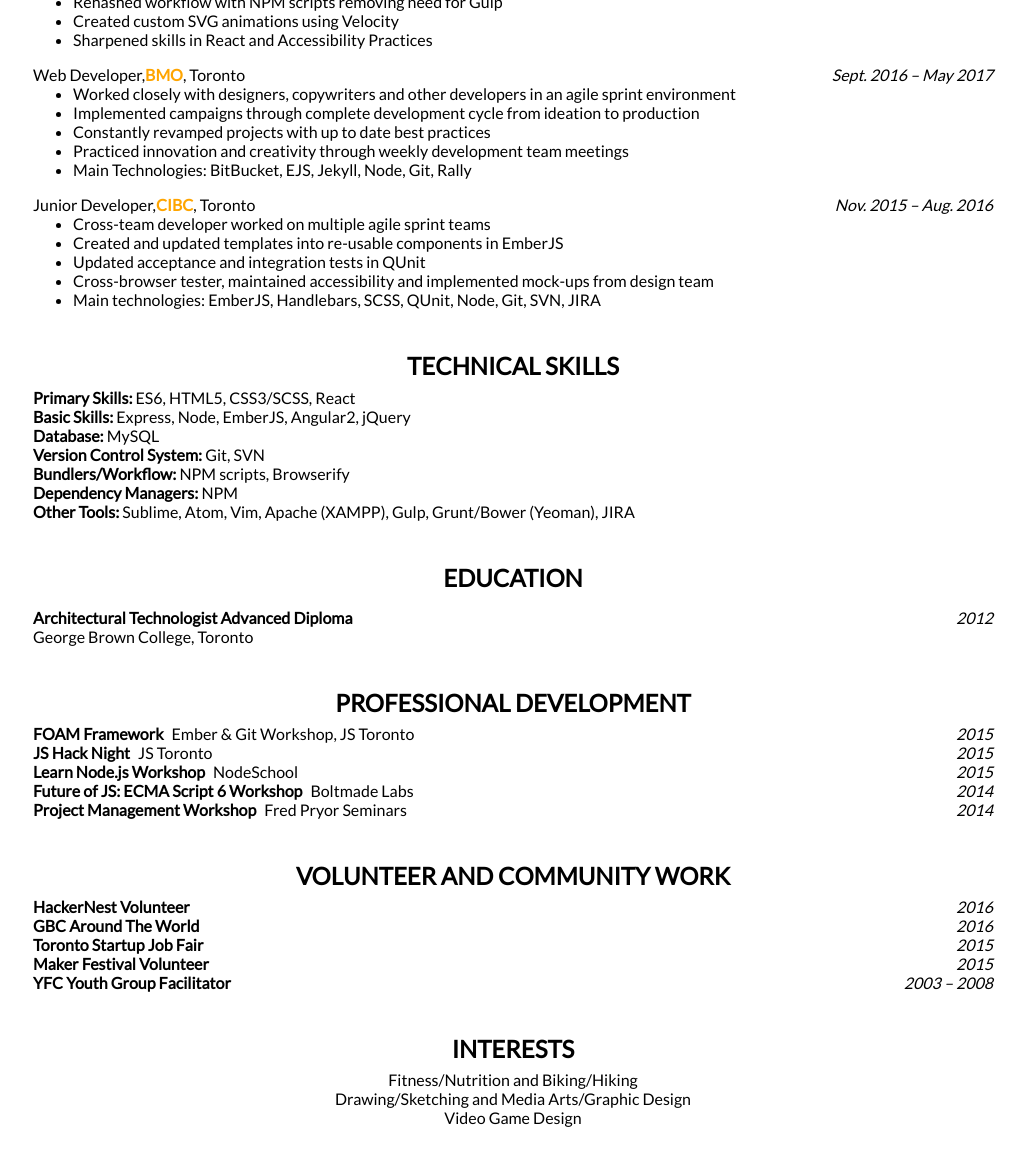
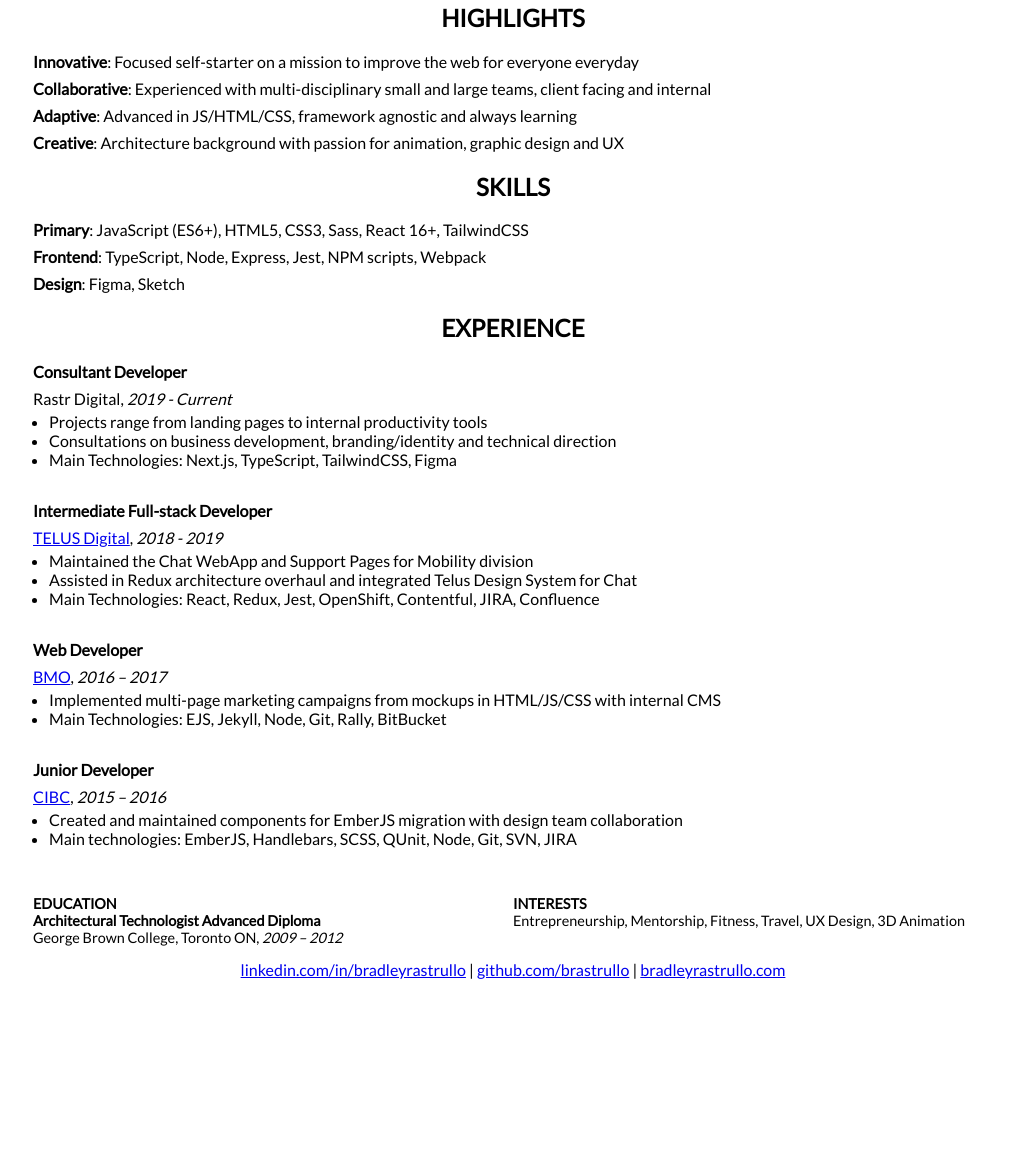
Before and after one commit to brastrullo/resume, a website: page index.html in a window 1280 px wide. Shown: the part 559-1718 px from the top of the page, without its empty margins (127-1153 px from the left). After the commit the page ends 1570 px from the top, so only its background shows below. Drawn offline with Linux system fonts and the light colour scheme.

Commit message:
Updated first draft 2021

```diff
--- a/app.js
+++ b/app.js
@@ -23,7 +23,7 @@
   function writeToFile(data){
     var html,
         header;
-    header =`<!-- Converted from .md file using Showdown.js -->
+    header = `<!-- Converted from .md file using Showdown.js -->
 <!doctype html>
 <html class="no-js" lang="">
 
@@ -31,7 +31,7 @@
 <meta charset="utf-8">
 <meta http-equiv="x-ua-compatible" content="ie=edge">
 <meta name="viewport" content="width=device-width, initial-scale=1, shrink-to-fit=no">
-<title>resume.bradleyrastrullo</title>
+<title>Resume - Bradley Rastrulo (Creative Frontend Developer)</title>
 <meta name="description" content="">
 <link rel="stylesheet" href="style.css">
 </head>
--- a/index.html
+++ b/index.html
@@ -6,90 +6,59 @@
 <meta charset="utf-8">
 <meta http-equiv="x-ua-compatible" content="ie=edge">
 <meta name="viewport" content="width=device-width, initial-scale=1, shrink-to-fit=no">
-<title>resume.bradleyrastrullo</title>
+<title>Resume - Bradley Rastrulo (Creative Frontend Developer)</title>
 <meta name="description" content="">
 <link rel="stylesheet" href="style.css">
 </head>
 
 <body>
-<p><a href="https://brastrullo.github.io/resume/BradR-JSDev.pdf" title="View PDF">View PDF</a> | <a href="https://brastrullo.github.io/resume/BradR-JSDev.doc" title="Download DOC">Download DOC</a>
-<em><a href="https://bradleyrastrullo.com" title="Visit my personal website">bradleyrastrullo.com</a></em> </p>
+<p><a href="https://brastrullo.github.io/resume/BradR-FE2021.pdf" title="View PDF">View PDF</a><br />
+<a href="https://bradleyrastrullo.com"><img src="https://i.ibb.co/0YztZ2N/br-sm.jpg" alt="bradleyrastrullo.com" title="Bradley Rastrullo logo" /></a><br />
+<em><a href="mailto:hello@bradleyrastrullo.com?Subject=Hello" title="Send me an email">hello@bradleyrastrullo.com</a></em> | <a href="https://calendly.com/brastrullo/meet-brad" title="Schedule a meeting">Schedule a meeting</a></p>
 <h1 id="bradleyrastrullo">BRADLEY RASTRULLO</h1>
-<p><em><a href="mailto:brastrullo@gmail.com" title="Send me an email">brastrullo@gmail.com</a></em> <strong>|</strong> <em><a href="tel:6473891342" title="Send me an email">(647) 389 1342</a></em></p>
-<h2 id="highlightsofqualifications">HIGHLIGHTS OF QUALIFICATIONS</h2>
+<h2 id="summary">SUMMARY</h2>
+<p>Creative Frontend Developer looking to bring 5 years of corporate and freelance experience to a developer/designer position in a digital design/marketing agency  </p>
+<h2 id="highlights">HIGHLIGHTS</h2>
+<p><strong>Innovative</strong>: Focused self-starter on a mission to improve the web for everyone everyday<br />
+<strong>Collaborative</strong>: Experienced with multi-disciplinary small and large teams, client facing and internal<br />
+<strong>Adaptive</strong>: Advanced in JS/HTML/CSS, framework agnostic and always learning<br />
+<strong>Creative</strong>: Architecture background with passion for animation, graphic design and UX  </p>
+<h2 id="skills">SKILLS</h2>
+<p><strong>Primary</strong>: JavaScript (ES6+), HTML5, CSS3, Sass, React 16+, TailwindCSS<br />
+<strong>Frontend</strong>: TypeScript, Node, Express, Jest, NPM scripts, Webpack<br />
+<strong>Design</strong>: Figma, Sketch  </p>
+<h2 id="experience">EXPERIENCE</h2>
+<p><strong>Consultant Developer</strong><br />
+Rastr Digital, <em>2019 - Current</em>  </p>
 <ul>
-<li>Adaptable tech stack being framework agnostic with focus on JavaScript and UX best practices</li>
-<li>Experienced in building responsive cross-browser web applications optimized for mobile platforms</li>
-<li>Proven digital communication skills in working remotely/on-site in an agile environment and collaborating with clients through changing requirements and deadlines</li>
-<li>Self-taught programmer with an Advanced Diploma in Architectural Technology</li>
+<li>Projects range from landing pages to internal productivity tools</li>
+<li>Consultations on business development, branding/identity and technical direction</li>
+<li>Main Technologies: Next.js, TypeScript, TailwindCSS, Figma</li>
 </ul>
-<h2 id="developerworkexperience">DEVELOPER WORK EXPERIENCE</h2>
-<p>Intermediate Fullstack Developer, <strong><a href="https://www.telus.com" title="Visit telus.com">TELUS DIGITAL</a></strong>, Toronto <em>Mar. 2018 – Feb. 2019</em></p>
+<p><strong>Intermediate Full-stack Developer</strong><br />
+<a href="https://telus.com" title="Telus Digital homepage">TELUS Digital</a>, <em>2018 - 2019</em>  </p>
 <ul>
-<li>Updated and maintained the Chat WebApp/Support Pages for Mobility division</li>
-<li>Assisted in app architecture overhaul while keeping consistent cross-app functionality</li>
-<li>Integrated internal design system responsively in mobile and desktop environments</li>
+<li>Maintained the Chat WebApp and Support Pages for Mobility division</li>
+<li>Assisted in Redux architecture overhaul and integrated Telus Design System for Chat</li>
 <li>Main Technologies: React, Redux, Jest, OpenShift, Contentful, JIRA, Confluence</li>
 </ul>
-<p>Front-End Developer, Solo, Toronto <em>May 2017 – Mar. 2018</em></p>
+<p><strong>Web Developer</strong><br />
+<a href="https://bmo.com" title="BMO homepage">BMO</a>, <em>2016 – 2017</em>  </p>
 <ul>
-<li>Reduced dependencies on personal website by converting JS from Angular to vanilla ES6</li>
-<li>Rehashed workflow with NPM scripts removing need for Gulp</li>
-<li>Created custom SVG animations using Velocity</li>
-<li>Sharpened skills in React and Accessibility Practices</li>
+<li>Implemented multi-page marketing campaigns from mockups in HTML/JS/CSS with internal CMS</li>
+<li>Main Technologies: EJS, Jekyll, Node, Git, Rally, BitBucket</li>
 </ul>
-<p>Web Developer, <strong><a href="https://www.bmo.com" title="Visit bmo.com">BMO</a></strong>, Toronto    <em>Sept. 2016 – May 2017</em></p>
+<p><strong>Junior Developer</strong><br />
+<a href="https://cibc.com" title="CIBC homepage">CIBC</a>, <em>2015 – 2016</em>  </p>
 <ul>
-<li>Worked closely with designers, copywriters and other developers in an agile sprint environment</li>
-<li>Implemented  campaigns through complete development cycle from ideation to production</li>
-<li>Constantly revamped projects with up to date best practices</li>
-<li>Practiced innovation and creativity through weekly development team meetings</li>
-<li>Main Technologies: BitBucket, EJS, Jekyll, Node, Git, Rally</li>
-</ul>
-<p>Junior Developer, <strong><a href="https://www.cibc.com" title="Visit cibc.com">CIBC</a></strong>, Toronto <em>Nov. 2015 – Aug. 2016</em></p>
-<ul>
-<li>Cross-team developer worked on multiple  agile sprint teams</li>
-<li>Created and updated templates into re-usable components in EmberJS</li>
-<li>Updated acceptance and integration tests in QUnit</li>
-<li>Cross-browser tester, maintained accessibility and implemented mock-ups from design team</li>
+<li>Created and maintained components for EmberJS migration with design team collaboration</li>
 <li>Main technologies: EmberJS, Handlebars, SCSS, QUnit, Node, Git, SVN, JIRA</li>
 </ul>
-<h2 id="technicalskills">TECHNICAL SKILLS</h2>
-<ul>
-<li><strong>Primary Skills:</strong> ES6, HTML5, CSS3/SCSS, React</li>
-<li><strong>Basic Skills:</strong> Express, Node, EmberJS, Angular2, jQuery</li>
-<li><strong>Database:</strong> MySQL</li>
-<li><strong>Version Control System:</strong> Git, SVN</li>
-<li><strong>Bundlers/Workflow:</strong> NPM scripts, Browserify</li>
-<li><strong>Dependency Managers:</strong> NPM</li>
-<li><strong>Other Tools:</strong> Sublime, Atom, Vim, Apache (XAMPP), Gulp, Grunt/Bower (Yeoman), JIRA</li>
-</ul>
-<h2 id="education">EDUCATION</h2>
-<p><strong>Architectural Technologist Advanced Diploma</strong>    <em>2012</em></p>
-<ul>
-<li>George Brown College, Toronto</li>
-</ul>
-<h2 id="professionaldevelopment">PROFESSIONAL DEVELOPMENT</h2>
-<ul>
-<li><strong>FOAM Framework</strong> Ember &amp; Git Workshop, JS Toronto    <em>2015</em></li>
-<li><strong>JS Hack Night</strong> JS Toronto    <em>2015</em></li>
-<li><strong>Learn Node.js Workshop</strong> NodeSchool    <em>2015</em></li>
-<li><strong>Future of JS: ECMA Script 6 Workshop</strong> Boltmade Labs    <em>2014</em></li>
-<li><strong>Project Management Workshop</strong> Fred Pryor Seminars    <em>2014</em></li>
-</ul>
-<h2 id="volunteerandcommunitywork">VOLUNTEER AND COMMUNITY WORK</h2>
-<ul>
-<li><strong>HackerNest Volunteer</strong>    <em>2016</em></li>
-<li><strong>GBC Around The World</strong>    <em>2016</em></li>
-<li><strong>Toronto Startup Job Fair</strong>    <em>2015</em></li>
-<li><strong>Maker Festival Volunteer</strong>    <em>2015</em></li>
-<li><strong>YFC Youth Group Facilitator</strong> <em>2003 – 2008</em></li>
-</ul>
-<h2 id="interests">INTERESTS</h2>
-<ul>
-<li>Fitness/Nutrition and Biking/Hiking</li>
-<li>Drawing/Sketching and Media Arts/Graphic Design</li>
-<li>Video Game Design</li>
-</ul>
+<p><strong>EDUCATION</strong>
+<strong>Architectural Technologist Advanced Diploma</strong>
+<em>George Brown College, Toronto ON,</em> <em>2009 – 2012</em></p>
+<p><strong>INTERESTS</strong>
+<em>Entrepreneurship, Mentorship, Fitness, Travel, UX Design, 3D Animation</em></p>
+<p><a href="linkedin.com/in/bradleyrastrullo" title="Link to LinkedIn profile">linkedin.com/in/bradleyrastrullo</a> | <a href="github.com/brastrullo" title="Link to GitHub profile">github.com/brastrullo</a> | <a href="bradleyrastrullo.com" title="Link to personal blog">bradleyrastrullo.com</a></p>
 </body>
 </html>
--- a/package.json
+++ b/package.json
@@ -19,6 +19,5 @@
   "homepage": "https://brastrullo.github.com/resume",
   "devDependencies": {
     "showdown": "^1.7.4"
-  },
-  "dependencies": {}
+  }
 }
--- a/style.css
+++ b/style.css
@@ -1,4 +1,116 @@
 @import url('https://fonts.googleapis.com/css?family=Lato');
+body {
+  font-family: 'Lato', sans-serif;
+  font-size: 16px;
+  margin: .5em .5em 2em;
+  overflow-x: hidden;
+  height: 100%;
+}
+
+body p:first-of-type,
+body p:nth-child(2),
+#bradleyrastrullo,
+#interests + ul,
+h1,
+h2 {
+  text-align: center;
+}
+
+body ul {
+  padding-left: 1rem;
+  margin-top: .25rem;
+  margin-bottom: 2rem;
+}
+
+body br {
+  display: block;
+  content: "";
+  height: .5rem;
+}
+
+#experience + p,
+#experience + p + ul + p,
+#experience + p + ul + p + ul + p,
+#experience + p + ul + p + ul + p +ul + p {
+  margin-bottom: 0;
+}
+
+#experience + p,
+#experience + p + ul + p,
+#experience + p + ul + p + ul + p,
+#experience + p + ul + p + ul + p +ul + p {
+  margin-bottom: 0;
+}
+
+#education,
+#education + p,
+#interests,
+#interests + p {
+  font-size: .9rem;
+}
+
+body p:nth-last-child(3) {
+  font-size: .9rem;
+  float: left;
+  width: 50%;
+}
+
+body p:nth-last-child(3) em:first-of-type,
+body p:nth-last-child(2) em {
+  font-style: normal;
+}
+body p:nth-last-child(2) {
+  font-size: .9rem;
+  float: right;
+  width: 50%;
+}
+body p:nth-last-child(3) strong,
+body p:nth-last-child(2) strong:first-child,
+body p:nth-last-child(2) em {
+  display: block;
+}
+
+body p:last-child::before {
+  content: "";
+  clear: both;
+  display: table;
+}
+body p:last-child {
+  text-align: center;
+}
+
+@media only screen and (min-width: 768px) and (max-width: 1000px) {
+  body {
+    margin: 1em 5em 2em;
+  }
+}
+
+@media only screen and (min-width: 1000px) {
+  body {
+    margin: 1em auto 2em;
+    max-width: 60em;
+  }
+}
+
+@media only screen and (min-width: 768px) {
+  html {
+    font-size: 16px;
+  }
+
+  body p:first-of-type {
+    margin: 0;
+  }
+
+  #bradleyrastrullo + p {
+    margin-top: 0;
+  }
+
+  ul ~ p em {
+    margin-left: auto;
+  }
+}
+
+/* @import url('https://fonts.googleapis.com/css?family=Lato');
 
 body {
   font-family: 'Lato', sans-serif;
@@ -38,9 +150,7 @@
 }
 
 #education + p + ul,
-#technicalskills + ul,
-#professionaldevelopment + ul,
-#volunteerandcommunitywork + ul,
+#skills + ul,
 #interests + ul {
   list-style-type: none;
   margin: 0;
@@ -51,7 +161,7 @@
   margin-top: 0;
 }
 
-#developerworkexperience + p, ul + p, #education + p {
+#experience + p, ul + p, #education + p {
   margin-bottom: 0;
 }
 
@@ -93,23 +203,17 @@
     display: block;
   }
 
-  #technicalskills + ul strong,
-  #professionaldevelopment + ul strong,
-  #volunteerandcommunitywork + ul strong {
+  #skills + ul strong {
     display: block;
   }
 
   #education + p,
   #education + p + ul,
-  #technicalskills + ul,
-  #professionaldevelopment + ul,
-  #volunteerandcommunitywork + ul {
+  #skills + ul {
     text-align: center;
   }
 
-  #technicalskills + ul li,
-  #professionaldevelopment + ul li,
-  #volunteerandcommunitywork + ul li {
+  #skills + ul li {
     margin-bottom: .5em;
   }
 }
@@ -140,7 +244,7 @@
     margin-top: 0;
   }
 
-  #developerworkexperience + p, ul + p, #education + p {
+  #experience + p, ul + p, #education + p {
     display: flex;
     justify-content: start;
     margin-bottom: 0;
@@ -149,19 +253,4 @@
   ul ~ p em {
     margin-left: auto;
   }
-
-  #professionaldevelopment + ul li,
-  #volunteerandcommunitywork + ul li {
-    display: flex;
-    justify-content: start;
-  }
-
-  #professionaldevelopment + ul em,
-  #volunteerandcommunitywork + ul em {
-    margin-left: auto;
-  }
-
-  #professionaldevelopment + ul strong {
-    padding-right: .5em;
-  }
-}
+} */
```
Also changed, not shown: README.md, 4 other files.
